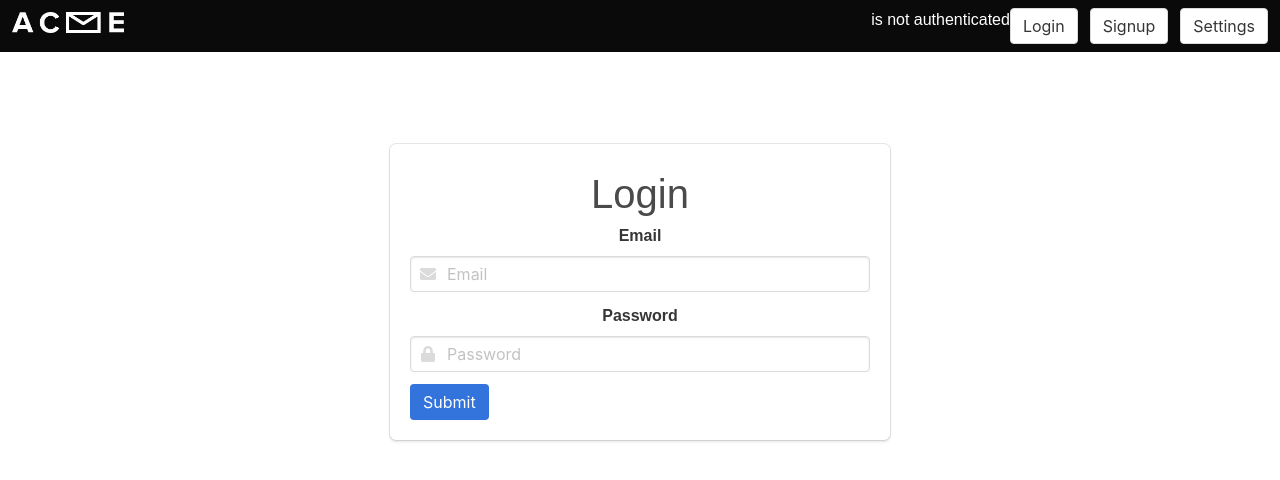
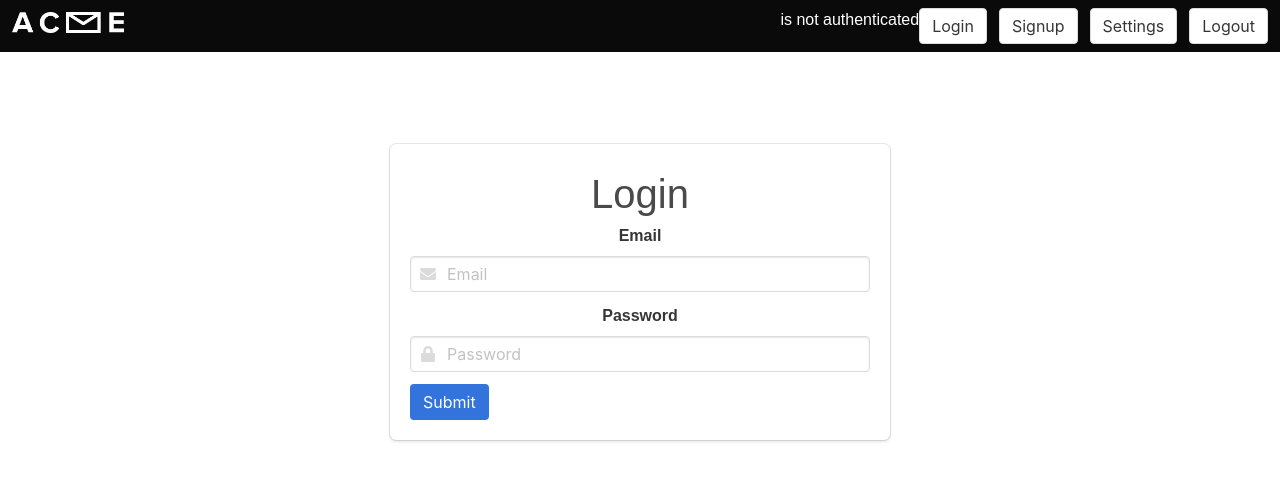
Before and after one commit to williamrmyers/react-boilerplate-with-bulma, a React (Create React App) app: page /login in a window 1280 px wide. Shown: the top 480 px of the page. Built offline with nearby package versions, Linux system fonts and the light colour scheme.

Commit message:
Login complete, cookies managed in app. Logout Added.

```diff
--- a/src/App.js
+++ b/src/App.js
@@ -2,7 +2,8 @@ import React, { Component } from 'react';
 import { BrowserRouter, Route, Switch, Link, NavLink, Redirect} from 'react-router-dom';
 import './App.css'
 import Cookies from 'universal-cookie';
-
+import axios from 'axios';
+// Routs
 import Home from './components/home';
 import Header from './components/header';
 import Me from './components/me';
@@ -15,24 +16,24 @@ import NotFound from './components/notFound';
 
 let isAuthenticated = false;
 
-
+// This function serves to tell the routes whether the user is autheticated ot not
+// And manages the cookies.
 const auth = {
   isAuthenticated: false,
   authenticate(token ,cb) {
     this.isAuthenticated = true;
     this.token = token;
+    // Sets cookie
     const cookies = new Cookies();
     cookies.set('auth', token, { path: '/' });
   },
-  signout(cb) {
+  loggout(cb) {
     this.isAuthenticated = false
     // Delete Cookie
-    // Make Request to Logout.
+    const cookies = new Cookies();
+    cookies.remove('auth', { path: '/' })
   }
 }
-// auth.authenticate('ugdushj',() => {
-//   console.log(`auth triggered.`, auth );
-// })
 
 // This is a custom route privitisation method.
 // https://tylermcginnis.com/react-router-protected-routes-authentication/
@@ -48,43 +49,55 @@ const PrivateRoute = ({ component: Component, ...rest }) => (
 )
 
 class AppRouter extends Component {
+  constructor() {
+    super();
+  }
+
   state = {
     token: false,
-    authenticated: false
+    authenticated: false,
+    user: {}
   };
-  componentWillMount() {
-    // console.log({isAuthenticated});
-    // // Check if auth Cookie exists
-    // const cookies = new Cookies();
-    // const auth = cookies.get('auth');
-    // if (auth) {
-    //   this.setState(() => ({
-    //     authenticated: true,
-    //     token: auth
-    //   }))
-    // }
+
+  logOut = (token) => {
+    auth.loggout(() => {
+      console.log(`Logout`);
+    });
+
+    const authHeaders = { headers: {'x-auth': this.state.token } };
+    // Deletes token from database
+    axios.delete('https://mighty-falls-96437.herokuapp.com/users/me/token', authHeaders)
+      .then((response) => {
+        console.log(response.data);
+        // this.setMessage(response.data.text)
+        this.setState(() => ({
+          authenticated: false
+        }));
+      })
+      .catch((error) => {
+        console.log(error);
+      });
   }
 
+  // Gets data from forms to
   handelSubmit = (response) => {
-    // console.log('handelSubmission', response);
-
     auth.authenticate(response.data.token,() => {
-      // console.log(`auth triggered.`, auth );
+      console.log('Auth Triggered');
+      this.setCookie('yolo')
     });
-    console.log(response.data.token);
 
     this.setState(() => ({
       authenticated: true,
-      token: response.data.token
+      token: response.data.token,
+      user: { email: response.data.email }
     }));
-    console.log();
   }
 
   render() {
     return (
       <BrowserRouter>
         <div>
-          <Header isAuthenticated={this.state.authenticated}/>
+          <Route render={(props) => <Header {...props} isAuthenticated={this.state.authenticated} logOut={this.logOut} />}/>
           <Switch>
               <Route path="/" component={Home} exact/>
               <Route path="/signup" exact render={(props) => <Signup {...props} handelSubmit={this.handelSubmit} />} />
@@ -99,33 +112,4 @@ class AppRouter extends Component {
   }
 }
 
-
-// <Route exact path="/signup" render={(props) => <Signup {...props} handelSubmit={this.handelSubmit} />} render={() => ( this.state.authenticated ? ( <Redirect to="/me"/>) : ( <Signup /> ))}/>
-
-
-// <Route path="/signup" exact render={(props) => <Signup {...props} handelSubmit={this.handelSubmit} />} />
-// class App extends Component {
-//   state = {
-//     token: false,
-//     authenticated: false
-//   };
-//
-//   handelSubmission = (message) => {
-//     console.log('handelSubmission', message);
-//   }
-//
-//   render() {
-//     return (
-//       <div>
-//         <Header />
-//         <h1>This is the App Component.</h1>
-//         <Signup handelSubmission={this.handelSubmission}/>
-//         <Login handelSubmission={this.handelSubmission}/>
-//       </div>
-//     )
-//   }
-// }
-
-
-
 export default AppRouter;
--- a/src/components/header.js
+++ b/src/components/header.js
@@ -57,6 +57,11 @@ class Header extends React.Component {
                     </button>
                     </NavLink>
                   </p>
+                  <p className="control">
+                    <button onClick={this.props.logOut} className="button Normal is-outlined">
+                      <span>Logout</span>
+                    </button>
+                  </p>
                 </div>
               </div>
             </div>
--- a/src/components/login.js
+++ b/src/components/login.js
@@ -24,7 +24,6 @@ class Login extends React.Component {
         console.log(`Error Logging in` + e);
         this.setState(() => ({ error }));
       });
-
   }
 
   render() {
```
